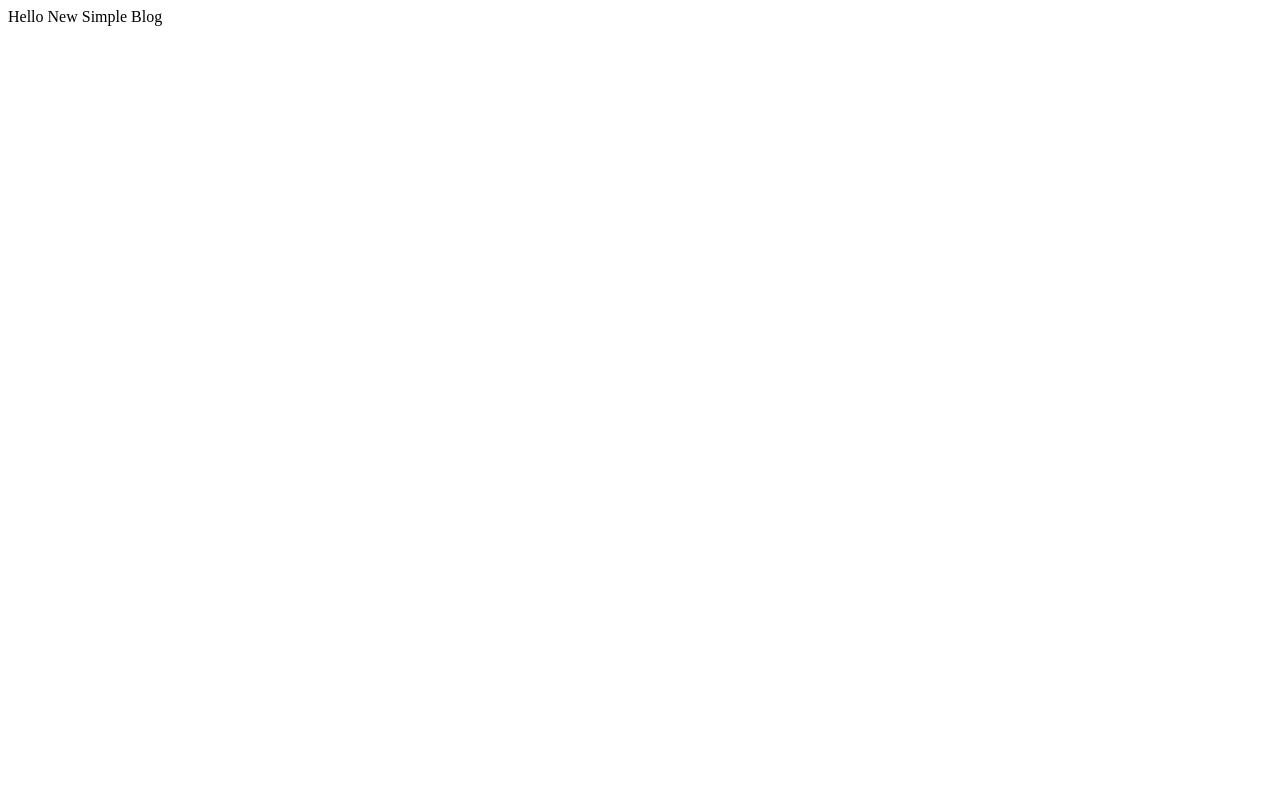
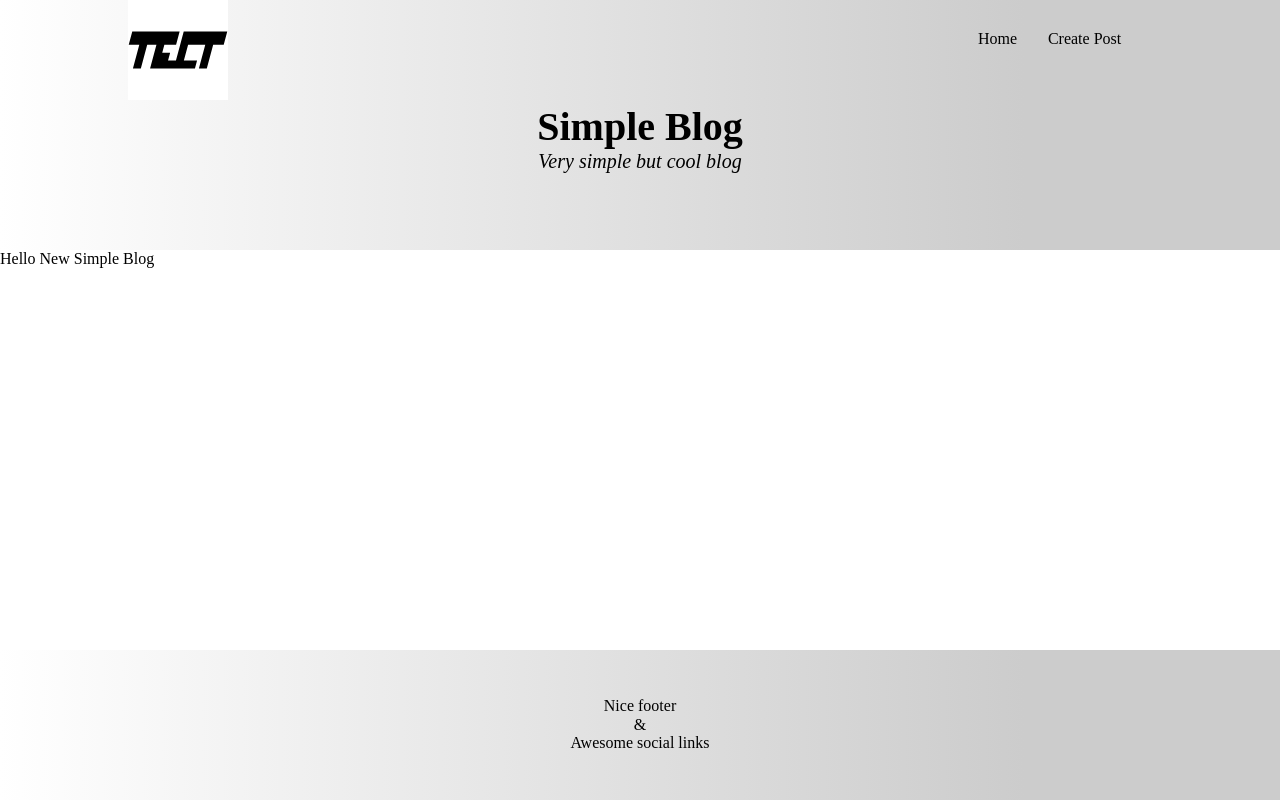
Before and after one commit to Pan-Xit/Blog-Next-React-TypeScript-Redux-, a Next.js app: page / in a window 1280 px wide. Built offline with nearby package versions, Linux system fonts and the light colour scheme.

Commit message:
Main Layout

```diff
--- /dev/null
+++ b/components/Logo/Logo.tsx
@@ -0,0 +1,20 @@
+import React from 'react';
+import styled from 'styled-components';
+
+const StyledLogo = styled.div`
+  width: 100px;
+`
+
+const StyledImg = styled.img`
+  max-width: 100%;
+`
+
+const Logo: React.FC = () => {
+  return (
+    <StyledLogo>
+      <StyledImg src="/testLogo.svg" alt="Simple Test Logo" />
+    </StyledLogo>
+  )
+}
+
+export default Logo;
--- /dev/null
+++ b/components/Nav/Nav.tsx
@@ -0,0 +1,31 @@
+import React from 'react';
+import Link from 'next/link'
+import styled from 'styled-components';
+
+const StyledNav = styled.nav`
+  margin: 30px 0 0 auto;
+  display: flex;
+  justify-content: space-evenly;
+  align-items: start;
+  width: 20%;
+
+  a {
+    color: #000;
+    text-decoration: none;
+  }
+
+  a: hover {
+    color: #4169E1;
+  }
+`
+
+const Nav: React.FC = () => {
+  return (
+    <StyledNav>
+      <Link href="/"><a>Home</a></Link>
+      <Link href="#"><a>Create Post</a></Link>
+    </StyledNav>
+  )
+}
+
+export default Nav;
--- /dev/null
+++ b/components/Title/Title.tsx
@@ -0,0 +1,27 @@
+import React from 'react';
+import styled from 'styled-components';
+
+const StyledTitle = styled.div`
+  display: flex;
+  flex-direction: column;
+  text-align: center;
+  font-size: 40px;
+  font-weight: 700;
+`
+
+const StyledDescription = styled.span`
+  font-size: 20px;
+  font-weight: 300;
+  font-style: italic;
+`
+
+const Title: React.FC = () => {
+  return (
+    <StyledTitle>
+      <span>Simple Blog</span>
+      <StyledDescription>Very simple but cool blog</StyledDescription>
+    </StyledTitle>
+  )
+}
+
+export default Title;
--- /dev/null
+++ b/containers/Footer/Footer.tsx
@@ -0,0 +1,27 @@
+import React from 'react';
+import styled from 'styled-components';
+// Component
+import Wrapper from '../Wrapper/Wrapper';
+
+const StyledFooter = styled.footer`
+  margin-top: auto;
+  display: flex;
+  align-items: center;
+  height: 150px;
+  background: linear-gradient(90deg, #fff, #ccc 80%);
+  text-align: center;
+`;
+
+const Footer: React.FC = () => {
+  return (
+    <StyledFooter>
+      <Wrapper>
+        <span>Nice footer</span>
+        <span>&</span>
+        <span>Awesome social links</span>
+      </Wrapper>
+    </StyledFooter>
+  )
+}
+
+export default Footer;
--- /dev/null
+++ b/containers/Header/Header.tsx
@@ -0,0 +1,30 @@
+import React from 'react';
+import styled from 'styled-components';
+// Components
+import Wrapper from '../Wrapper/Wrapper';
+import Logo from '../../components/Logo/Logo';
+import Title from '../../components/Title/Title';
+import Nav from '../../components/Nav/Nav';
+
+// Logo === Link to /
+// Title
+// Buttons (create new?)
+
+const StyledHeader = styled.header`
+  background: linear-gradient(90deg, #fff, #ccc 80%);
+  height: 250px;
+`
+
+const Header: React.FC = () => {
+  return (
+    <StyledHeader>
+      <Wrapper row>
+        <Logo />
+        <Nav />
+      </Wrapper>
+      <Title />
+    </StyledHeader>
+  )
+}
+
+export default Header;
--- /dev/null
+++ b/containers/Wrapper/Wrapper.tsx
@@ -0,0 +1,25 @@
+import React from 'react';
+import styled from 'styled-components';
+
+interface Props {
+  children: JSX.Element | JSX.Element[];
+  row?: boolean;
+}
+
+const StyledWrapper = styled.div`
+  display: flex;
+  flex-direction: ${ (props) => props.row ? "row" : "column" };
+  max-width: 1140px;
+  width: 80%;
+  margin: auto;
+`
+
+const Wrapper: React.FC<Props> = (props) => {
+  return (
+    <StyledWrapper row={props.row}>
+      {props.children}
+    </StyledWrapper>
+  )
+}
+
+export default Wrapper;
--- a/package.json
+++ b/package.json
@@ -18,7 +18,8 @@
     "react-dom": "16.13.1",
     "redux": "^4.0.5",
     "redux-thunk": "^2.3.0",
-    "styled-components": "^5.1.0"
+    "styled-components": "^5.1.0",
+    "styled-normalize": "^8.0.7"
   },
   "devDependencies": {
     "@types/node": "^14.0.1",
--- /dev/null
+++ b/pages/_app.tsx
@@ -0,0 +1,24 @@
+import React from 'react';
+import { Normalize } from 'styled-normalize';
+import styled from 'styled-components';
+
+// Components
+import Header from '../containers/Header/Header';
+import Footer from '../containers/Footer/Footer';
+
+const Layout = styled.div`
+  display: flex;
+  flex-direction: column;
+  min-height: 100vh;
+`
+
+export default function App({ Component, pageProps }) {
+  return (
+    <Layout>
+      <Normalize />
+      <Header />
+      <Component {...pageProps} />
+      <Footer />
+    </Layout>
+  )
+}
--- a/pages/index.tsx
+++ b/pages/index.tsx
@@ -1,9 +1,15 @@
 import Head from 'next/head'
+import styled from 'styled-components';
+// Components
+import Header from '../containers/Header/Header';
 
 export default function Home() {
+
   return (
-    <div>
-      Hello New Simple Blog
-    </div>
+    <>
+      <div>
+        Hello New Simple Blog
+      </div>
+    </>
   )
 }
```
Also changed, not shown: pages/posts/[postId].tsx (added), pages/posts/new.tsx (added), public/testLogo.svg (added), 1 other file (tests, documents, lock files or other folders).
